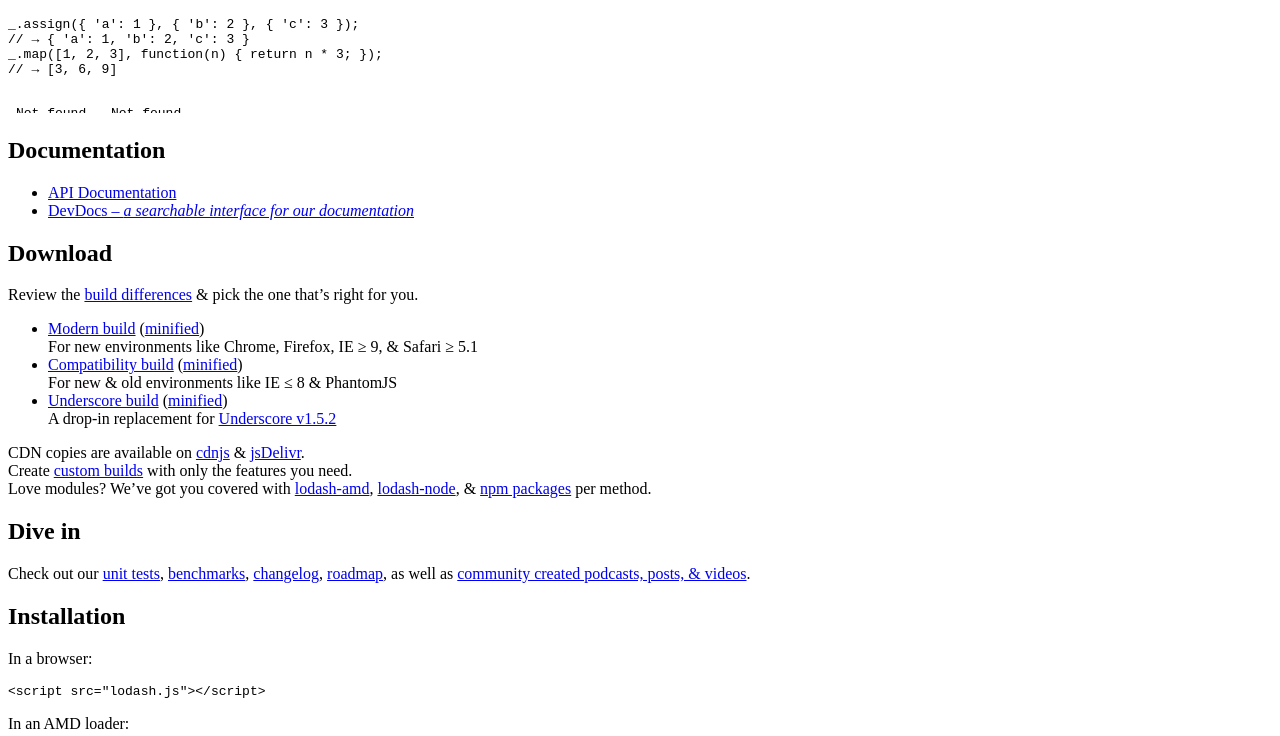
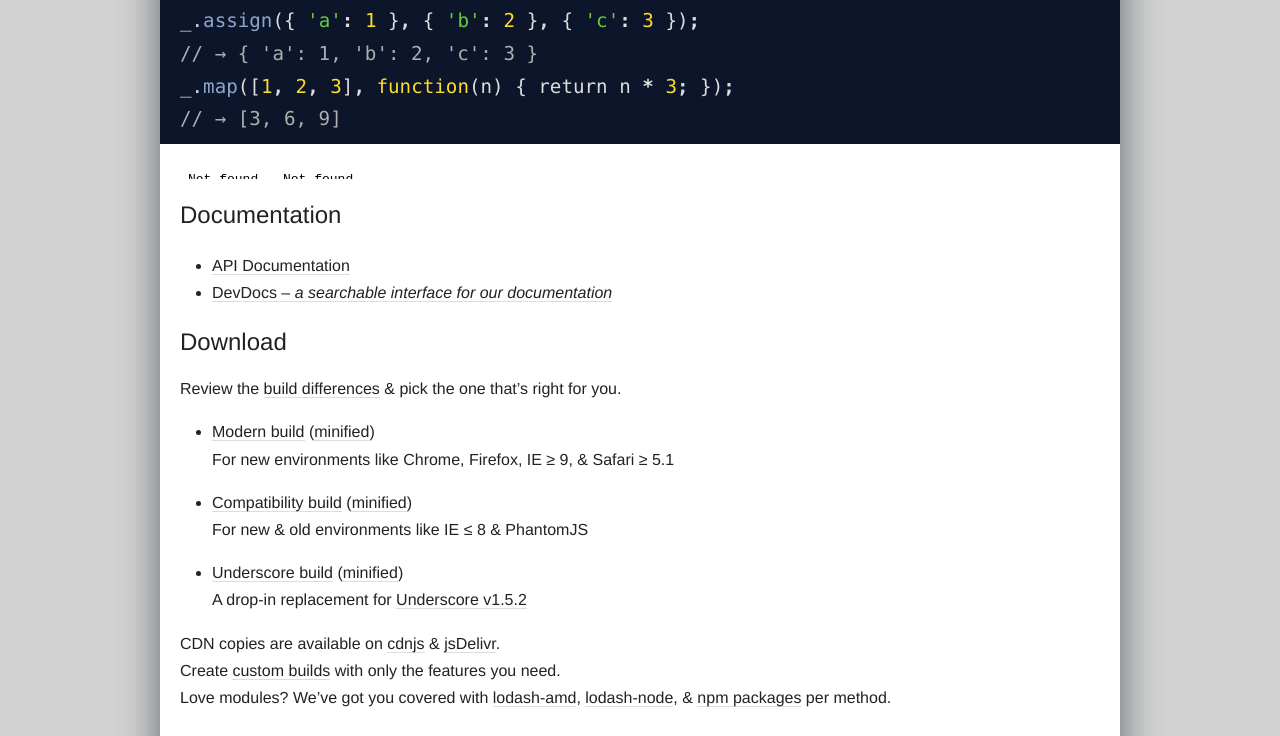
Before and after one commit to sankargorthi/lodash-docs-experiment, a plain HTML site: page index.html in a window 1280 px wide. Shown: the part 110-846 px from the top of the page. Drawn offline with Linux system fonts and the light colour scheme.

Commit message:
Update index.html

```diff
--- a/index.html
+++ b/index.html
@@ -5,7 +5,7 @@
   <title>Lo-Dash</title>
   <meta name="viewport" content="initial-scale=.34">
   <meta name="description" content="A utility library delivering consistency, customization, performance, &amp; extras.">
-  <link rel="stylesheet" href="_css/main.src.css?20140609">
+  <link rel="stylesheet" href="_css/main.css?20140609">
   <link rel="feed alternate" type="application/atom+xml" href="https://github.com/lodash/lodash/commits/master.atom">
   <!--[if lt IE 9]><script src="/_js/html5.js"></script><![endif]-->
  </head>
```
